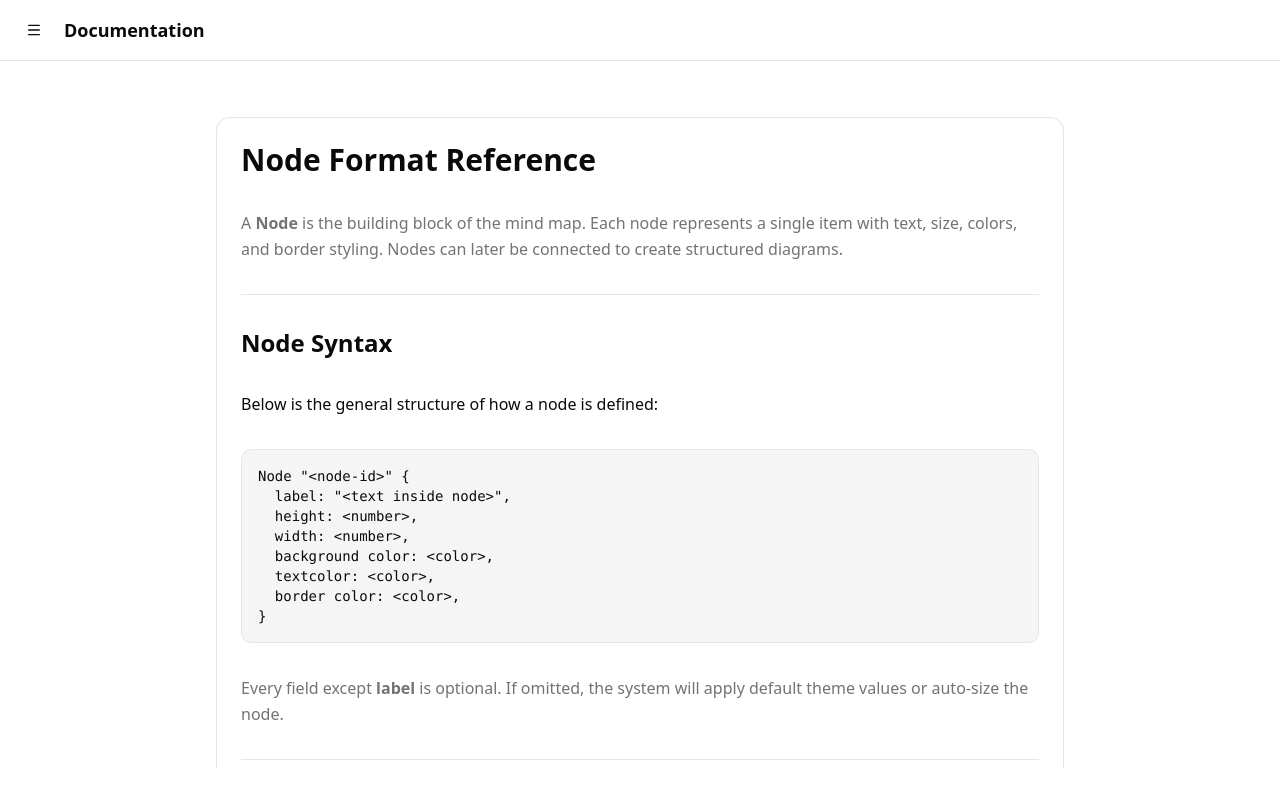
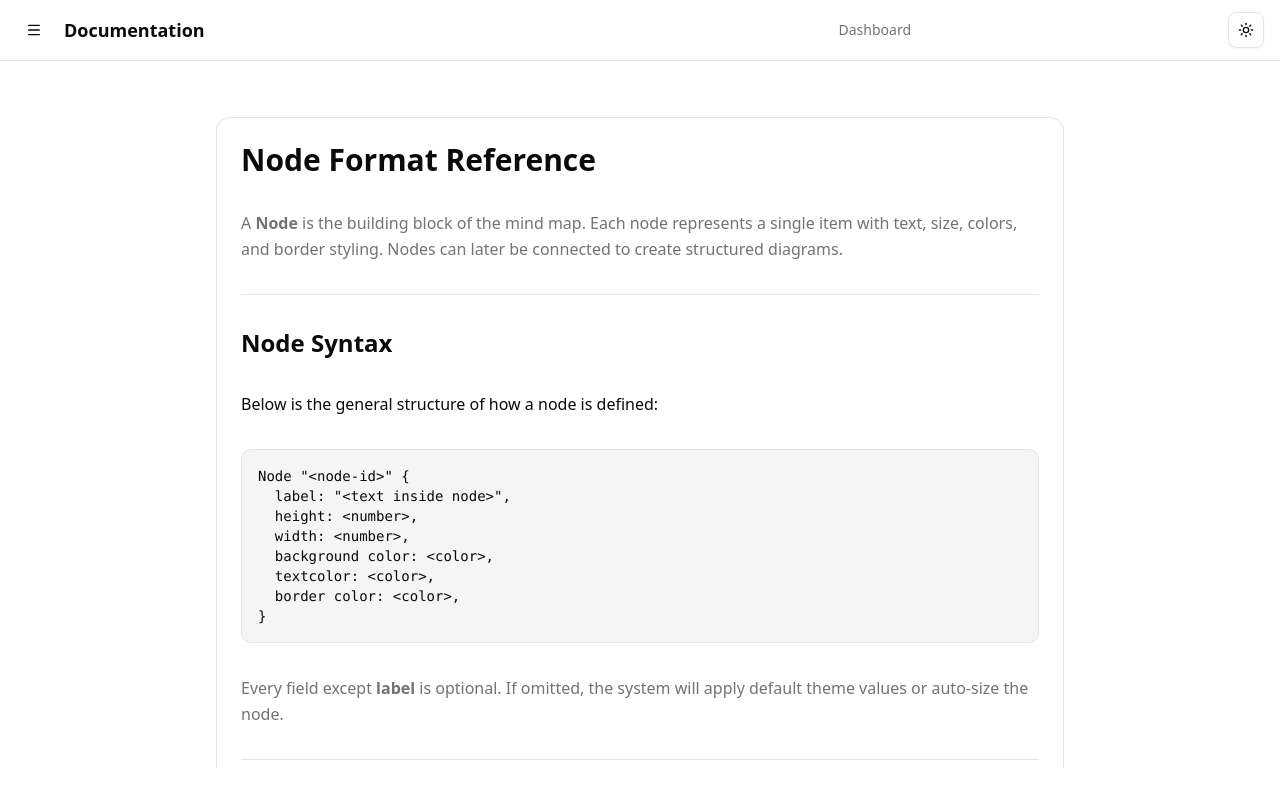
Before and after one commit to darshil-2005/manaska, a Next.js app: page /documentation in a window 1280 px wide. Built offline with nearby package versions, Linux system fonts and the light colour scheme.

Commit message:
added toggle button and to dashboard buttons

```diff
--- a/src/app/documentation/page.tsx
+++ b/src/app/documentation/page.tsx
@@ -1,6 +1,8 @@
 "use client";
 
 import React, { useState } from "react";
+import Link from "next/link"
+import { ModeToggle } from "@/components/themeToggle";
 import { ScrollArea } from "@/components/ui/scroll-area";
 
 import { Sheet, SheetContent, SheetHeader, SheetTitle } from "@/components/ui/sheet";
@@ -38,10 +40,13 @@ export default function DocsLayout() {
           <Button variant="ghost" size="icon" onClick={() => setOpen(true)}>
             <Menu className="h-5 w-5" />
           </Button>
+
           <h1 className="text-lg font-semibold select-none">Documentation</h1>
         </div>
 
         <div />
+        <NavLink href="/dashboard">Dashboard</NavLink>
+        <ModeToggle />
       </header>
 
       <Sheet open={open} onOpenChange={setOpen}>
@@ -55,7 +60,7 @@ export default function DocsLayout() {
             border-r
             border-border
             shadow-lg
-
+            [&>button]:hidden
           "
         >
           <SheetHeader className="flex items-center justify-between px-4 py-3 border-b">
@@ -89,3 +94,13 @@ export default function DocsLayout() {
     </div>
   );
 }
+function NavLink({ href, children }) {
+  return (
+    <Link
+      href={href}
+      className="text-sm font-medium text-muted-foreground hover:text-foreground transition-colors"
+    >
+      {children}
+    </Link>
+  );
+}
```
